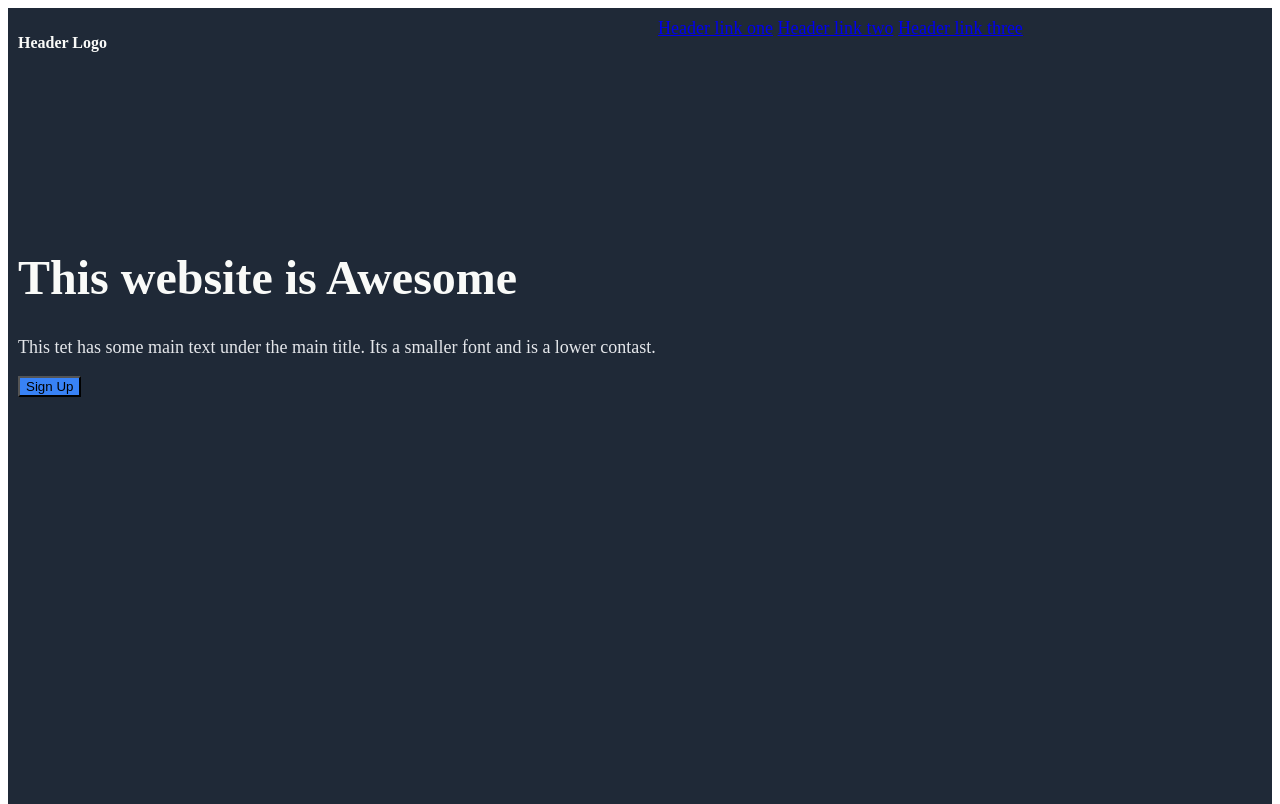
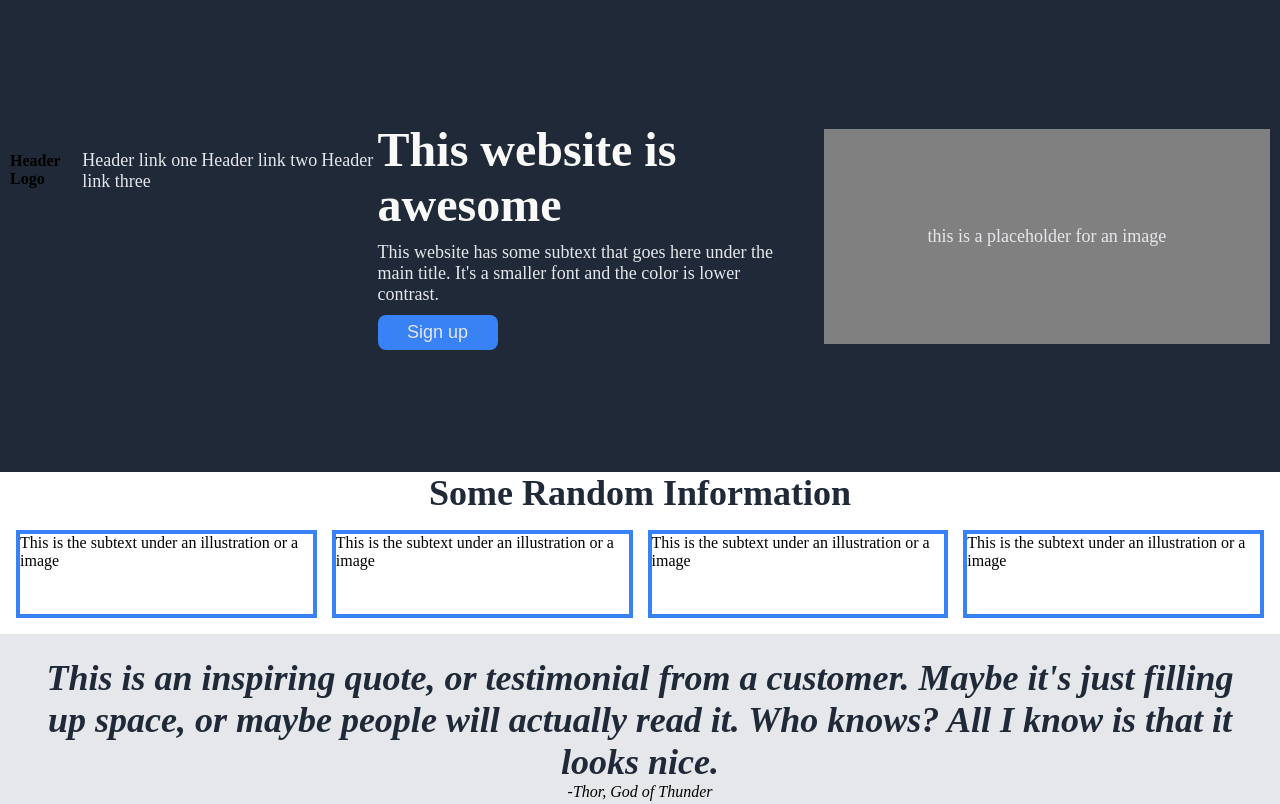
Before and after one commit to Semaj27/landingPage, a plain HTML site: page index.html in a window 1280 px wide. Shown: the top 804 px of the page. Drawn offline with Linux system fonts and the light colour scheme.

Commit message:
corrected nav and welcome section

```diff
--- a/css/style.css
+++ b/css/style.css
@@ -1,59 +1,89 @@
-.header{
+* {
+  margin: 0;
+  padding: 0;
+}
+
+header{
     background: #1F2937 !important;
     display: block;
     padding: 10px;
 }
-.flex-container1{
-    display: grid;
-    grid-template-rows: repeat(2, 1fr);
-    grid-template-columns: repeat(4, 1fr);
-    width: 100vw;
-    height: 100vh;
-    grid-template-rows: repeat(4, 1fr);
-    @media screen and (max-width: 20em) {
-        grid-template-rows: repeat(4, 1fr);
-      }
+
+/* NAVIGATION */
+#logo {
+  font-size: 24px;
+  font-weight: 900;
+  color: #F9FAF8;
 }
 
-.logo{
-    color:#f9faf8;
-    grid-column-start: 1;
-    grid-column-end: 3;
-    grid-row: 1;
-    @media screen and (max-width: 20em) {
-    border-radius: 5px;
-    padding: 10px;column-start: 1;
-    grid-column-end: 5;
-    grid-row: 1;
-    }
+.nav {
+  display: flex;
+  justify-content: space-between;
+  align-items: baseline;
 }
-.links{
-    font-size: 18px;
-    color: #e5e7eb;
-    grid-column-start: 3;
-    grid-column-end: 5;
-    grid-row: 1;
-    @media screen and (max-width: 20em) {
-      grid-column-start: 1;
-      grid-column-end: 5;
-      grid-row: 2;
-    }
-  }
 
-.title{
-    grid-column-start: 1;
-  grid-column-end: 3;
-  grid-row: 2;
-  @media screen and (max-width: 20em) {
-    grid-column-start: 1;
-    grid-column-end: 5;
-    grid-row: 3;
-  }
+.nav ul {
+  list-style-type: none;
+  display: flex;
+  gap: 1.5em;
 }
-.title p{
-    font-size: 18px;
-    color: #e5e7eb;
+
+.secondary,
+a:link {
+  font-size: 18px;
+  color: #E5E7EB;
+  text-decoration: none;
 }
+
+/* WELCOME */
+.welcome {
+  padding: 7em 0;
+  display: flex;
+  justify-content: center;
+  align-items: center;
+  gap: 2em;
+}
+
+.welcome .left {
+  display: flex;
+  flex-direction: column;
+  gap: 10px;
+}
+
+.welcome .right {
+  flex-shrink: 0;
+  width: 50%;
+}
+
+.hero {
+  color: #F9FAF8;
+  font-weight: 900;
+  font-size: 48px;
+}
+
+button {
+  padding: 7px 1em;
+  width: 120px;
+  background-color: #3882F6;
+  border-radius: 8px;
+}
+
+.welcome button {
+  border: none;
+}
+
+.image {
+  background-color: gray;
+  display: flex;
+  align-items: center;
+  justify-content: center;
+  height: 215px;
+}
+
+
+
+
+
 
 
 
--- a/index.html
+++ b/index.html
@@ -6,21 +6,35 @@
         <link rel="stylesheet" type="text/css" href="css/style.css">
         <header class="header">
 
-            <div class="flex-container1">
+            <div class="nav">
                 <div class="logo">
+                    <div class="left">
                     <p><strong>Header Logo</strong></p>
+                    </div>
                 </div>
-                <div class="title">
-                    <h1>This website is Awesome</h1>
-                    <p>This tet has some main text under the main title. Its a smaller font and is a lower contast.</p>
-                    <button type="button">Sign Up</button>
-                </div>
-
                 <div class="links">
+                    <div class="right">
                     <a href="header link one">Header link one</a>
                     <a href="header link two">Header link two</a>
                     <a href="header link three">Header link three</a>
+                    </div>
                 </div>
+
+                <div class="welcome">
+                    <div class="left">
+                        <h1 class="hero">This website is awesome</h1>
+                        <p class="secondary">This website has some subtext that goes here under the main title. It's a smaller
+                            font and the
+                            color is lower contrast.</p>
+                        <button class="secondary">Sign up</button>
+                    </div>
+                    <div class="right">
+                        <div class="image">
+                            <p class="secondary">this is a placeholder for an image</p>
+                        </div>
+                    </div>
+                </div>
+            </header>
             </div>
 
         </header>
```
